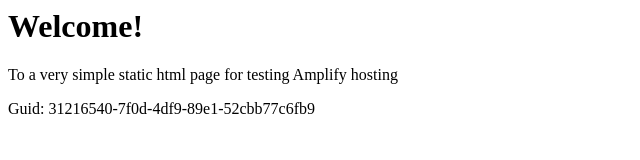
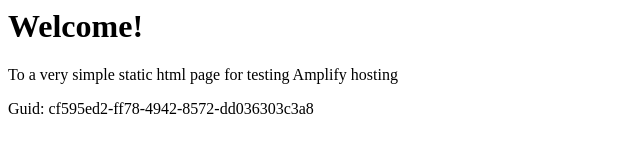
Before and after one commit to aws-aemilia-yul/Github-PR-Commit-Integration-Test-DoNotTouch-GitHubWebhookPushCanaryTest-v1-prod-ca-central-1, a website: page src/index.html in a window 1280 px wide. Shown: the full height of the page, 0-640 px from the left. Drawn offline with Linux system fonts and the light colour scheme.

Commit message:
commit from integ tests

```diff
--- a/src/index.html
+++ b/src/index.html
@@ -12,6 +12,6 @@
 <body>
     <h1>Welcome!</h1>
     <p>To a very simple static html page for testing Amplify hosting</p>
-    <p>Guid: 31216540-7f0d-4df9-89e1-52cbb77c6fb9</p></body>
+    <p>Guid: cf595ed2-ff78-4942-8572-dd036303c3a8</p></body>
 
 </html>
```
